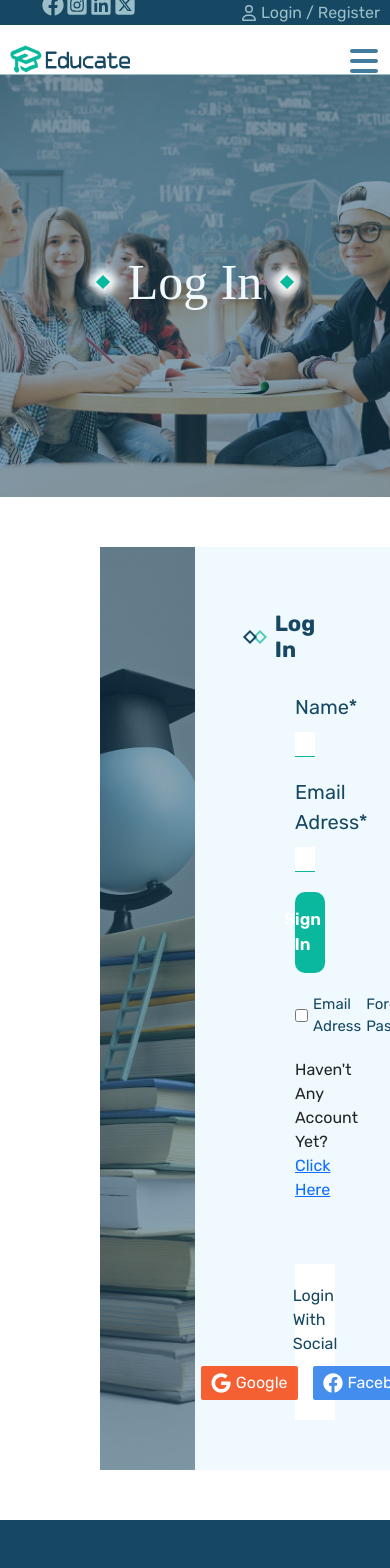
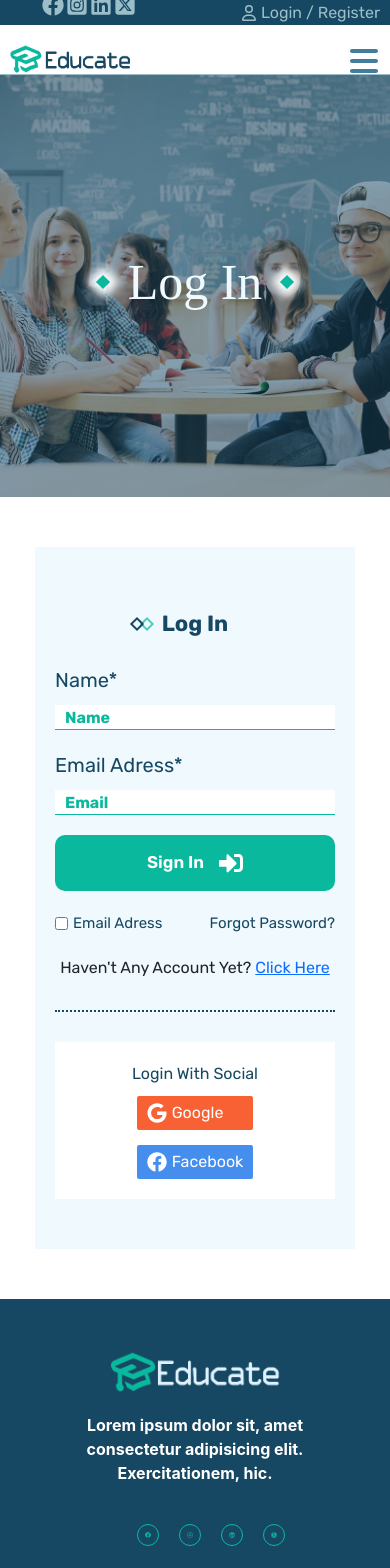
Before and after one commit to laghoth/educate-school, a React (Create React App) app: page /signIn in a window 390 px wide. Shown: the top 1568 px of the page. Built offline with nearby package versions, Linux system fonts and the light colour scheme; the HTML template or start-up script is replaced by a standard one; a web font is replaced by a local one.

Commit message:
cours page responsive 3

```diff
--- a/src/scss/views/cours.scss
+++ b/src/scss/views/cours.scss
@@ -1,4 +1,6 @@
 .page-cours {
+  .popular-courses {
+    background: none;
     .cours-categories-section {
       display: grid;
       grid-template-columns: 24% 72%;
@@ -85,8 +87,8 @@
                   margin-right: 6px;
                   position: relative;
                   &:checked {
-                  background: url(../../images/check_mark.png) 1px 2px no-repeat
-                    var(--main-color-green-2);
+                    background: url(../../images/check_mark.png) 1px 2px
+                      no-repeat var(--main-color-green-2);
                     color: white;
                   }
                 }
@@ -113,3 +115,4 @@
       }
     }
   }
+}
--- a/src/scss/views/home.scss
+++ b/src/scss/views/home.scss
@@ -73,11 +73,10 @@
       &::before {
         content: "";
         position: absolute;
-        width: 440px;
-        height: 440px;
+        width: 340px;
+        height: 340px;
         border: 100px solid var(--main-color-green-4);
         border-radius: 50%;
-        // right: 0;
         z-index: -1;
       }
       &::after {
@@ -87,7 +86,6 @@
         height: 320px;
         border: 60px solid var(--main-color-green-5);
         border-radius: 50%;
-        // right: 100px;
         z-index: -1;
       }
       img {
@@ -142,10 +140,22 @@
     .slide-content {
       text-align: center;
       z-index: 0;
-
+      gap: 25px;
+      h3 {
+        font-size: 40px;
+      }
       p {
         font-size: 16px;
         line-height: 1.5;
+      }
+      .btn-crs-student {
+        flex-direction: column;
+        gap: 10px;
+        span {
+          br {
+            display: none;
+          }
+        }
       }
     }
   }
--- a/src/scss/views/sign.scss
+++ b/src/scss/views/sign.scss
@@ -7,6 +7,16 @@
     @include forScreenSize(full) {
       padding-left: 250px;
       padding-right: 250px;
+    }
+    @include forScreenSize(lg) {
+      grid-template-columns: 100%;
+    }
+    @include forScreenSize(md) {
+      padding: var(--md-padding);
+    }
+
+    @include forScreenSize(sm) {
+      padding: var(--sm-padding);
     }
     .image-signin {
       background-image: url(../../../public/images/signin.jpg);
@@ -22,7 +32,13 @@
     }
     .sign-form {
       background-color: var(--main-color-blue-5);
-      padding: 50px 100px;
+      padding: 50px 80px;
+      @include forScreenSize(md) {
+        padding: 50px 40px;
+      }
+      @include forScreenSize(sm) {
+        padding: 50px 20px;
+      }
       .inpt-row {
         button {
           justify-content: center;
@@ -46,6 +62,9 @@
           grid-template-columns: 1fr 1fr;
           justify-content: center;
           gap: 15px;
+          @include forScreenSize(sm) {
+            grid-template-columns: 1fr;
+          }
           button {
             padding: 5px 10px;
             border-radius: 2px;
--- a/src/views/About.jsx
+++ b/src/views/About.jsx
@@ -180,23 +180,6 @@ function About() {
           </div>
         </div>
       </div>
-
-      <div className="news-lettre">
-        <div className="news-texte">
-          <h3>Join Our Newsletter</h3>
-          <p>Subscribe our newsletter to get our latest update & news.</p>
-        </div>
-        <div className="news-form">
-          <form action="">
-            <div className="news-email">
-              <input type="text" placeholder="Enter your email:" />
-            </div>
-            <div className="btn-send">
-              <button>Subscribe Now</button>
-            </div>
-          </form>
-        </div>
-      </div>
     </div>
   );
 }
--- a/src/views/Contact.jsx
+++ b/src/views/Contact.jsx
@@ -99,23 +99,6 @@ function Contact() {
           </div>
         </div>
       </div>
-
-      <div className="news-lettre">
-        <div className="news-texte">
-          <h3>Join Our Newsletter</h3>
-          <p>Subscribe our newsletter to get our latest update & news.</p>
-        </div>
-        <div className="news-form">
-          <form action="">
-            <div className="news-email">
-              <input type="text" placeholder="Enter your email:" />
-            </div>
-            <div className="btn-send">
-              <button>Subscribe Now</button>
-            </div>
-          </form>
-        </div>
-      </div>
     </div>
   );
 }
--- a/src/views/Cours.jsx
+++ b/src/views/Cours.jsx
@@ -637,23 +637,6 @@ function Cours() {
           </div>
         </div>
       </div>
-
-      <div className="news-lettre">
-        <div className="news-texte">
-          <h3>Join Our Newsletter</h3>
-          <p>Subscribe our newsletter to get our latest update & news.</p>
-        </div>
-        <div className="news-form">
-          <form action="">
-            <div className="news-email">
-              <input type="text" placeholder="Enter your email:" />
-            </div>
-            <div className="btn-send">
-              <button>Subscribe Now</button>
-            </div>
-          </form>
-        </div>
-      </div>
     </div>
   );
 }
--- a/src/views/Faqs.jsx
+++ b/src/views/Faqs.jsx
@@ -115,23 +115,6 @@ function Faqs() {
           </div>
         </div>
       </div>
-
-      <div className="news-lettre">
-        <div className="news-texte">
-          <h3>Join Our Newsletter</h3>
-          <p>Subscribe our newsletter to get our latest update & news.</p>
-        </div>
-        <div className="news-form">
-          <form action="">
-            <div className="news-email">
-              <input type="text" placeholder="Enter your email:" />
-            </div>
-            <div className="btn-send">
-              <button>Subscribe Now</button>
-            </div>
-          </form>
-        </div>
-      </div>
     </div>
   );
 }
--- a/src/views/Gallery.jsx
+++ b/src/views/Gallery.jsx
@@ -29,14 +29,15 @@ function Gallery() {
       <div className="content-page-gallery">
         <div className="category-links">
           <ul>
+            {" "}
+            <li onClick={() => filtreItem("all")}>
+              <span>All</span>
+            </li>
             <li onClick={() => filtreItem("cat1")}>
               <span>category 1</span>
             </li>
             <li onClick={() => filtreItem("cat2")}>
               <span>category 2</span>
-            </li>
-            <li onClick={() => filtreItem("all")}>
-              <span>All</span>
             </li>
             <li onClick={() => filtreItem("cat3")}>
               <span>category 3</span>
```
Lines whose indentation alone changed are shown as unchanged.
